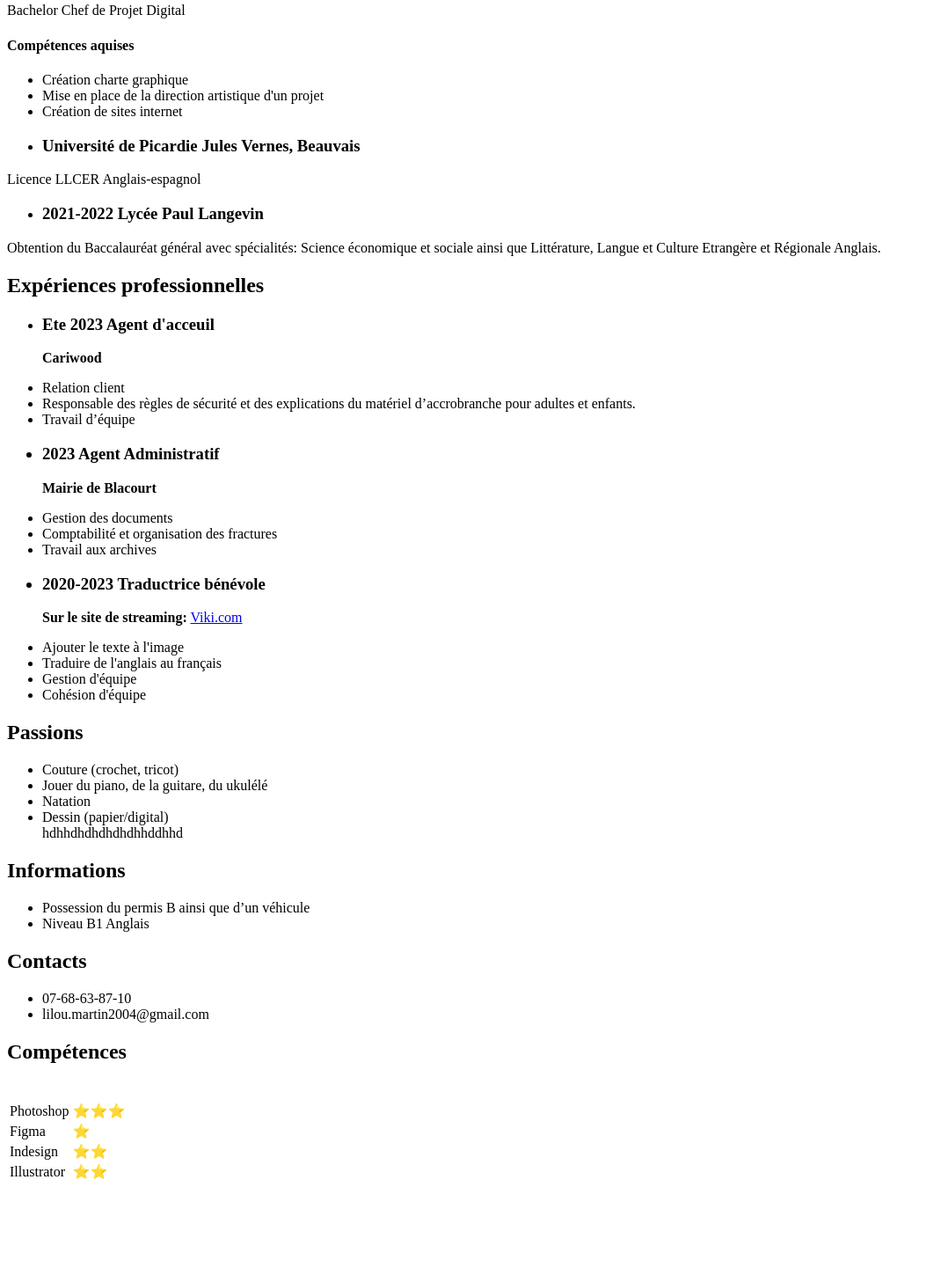
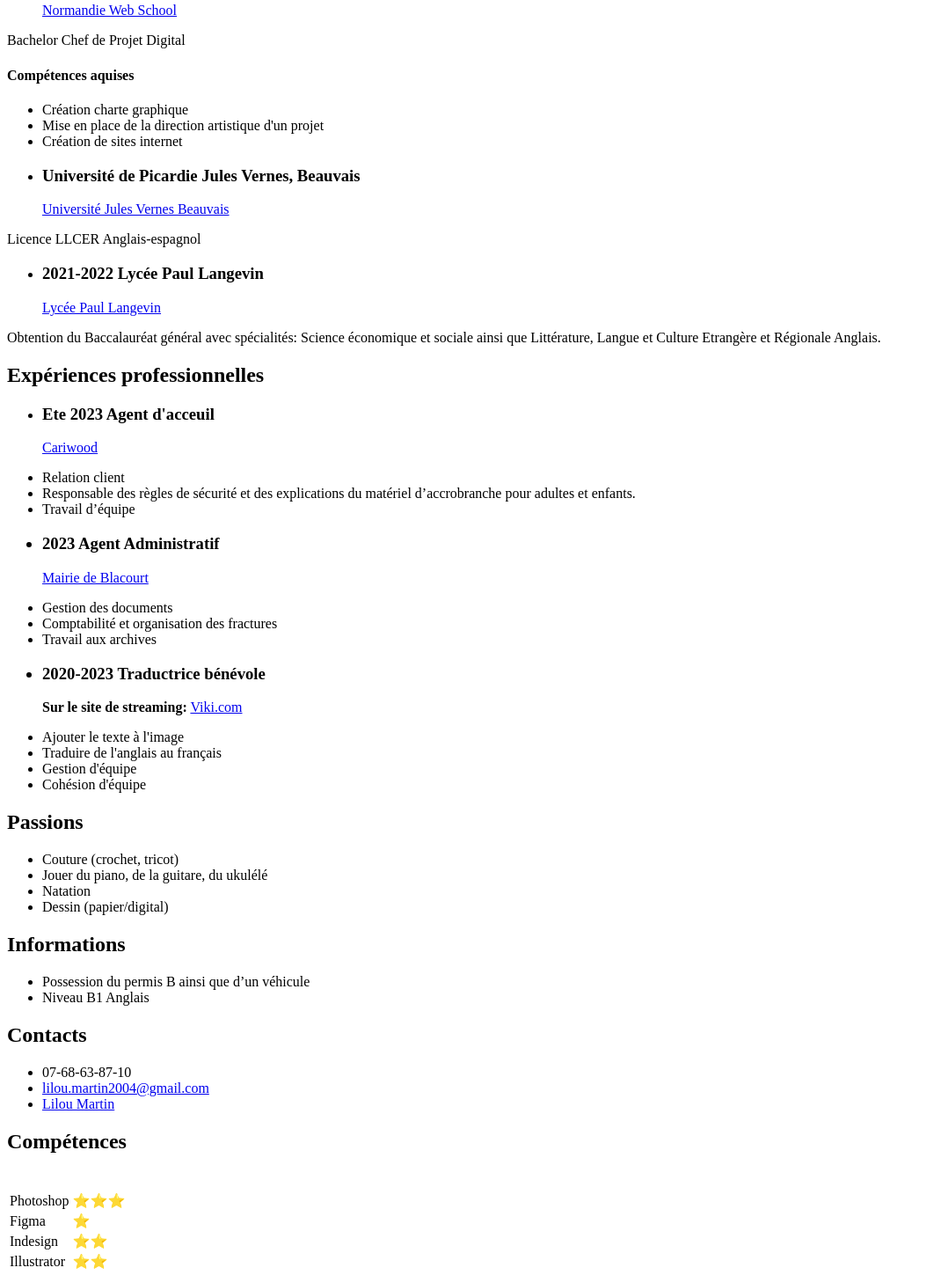
Before and after one commit to Leuloo/CV-HTML, a plain HTML site: page index.html.HTML in a window 1280 px wide. Shown: the part 825-2274 px from the top of the page at 88% size, without its empty margins (0-1053 px from the left). Before the commit the page ends 2177 px from the top, so only its background shows below. Drawn offline with Linux system fonts and the light colour scheme.

Commit message:
Mise de liens

```diff
--- a/index.html.HTML
+++ b/index.html.HTML
@@ -39,6 +39,9 @@
 
       <ul>
         <li><h3>2023-2026 Normandie Web School</h3></li>
+        <a href="https://normandiewebschool.fr/" target="_blank"
+          >Normandie Web School</a
+        >
       </ul>
 
       <p>Bachelor Chef de Projet Digital</p>
@@ -51,11 +54,19 @@
 
       <ul>
         <li><h3>Université de Picardie Jules Vernes, Beauvais</h3></li>
+        <a
+          href="https://www.u-picardie.fr/ufr/antenne-de-beauvais/accueil/antenne-universitaire-de-beauvais-377992.kjsp"
+          target="_blank"
+          >Université Jules Vernes Beauvais</a
+        >
       </ul>
       <p>Licence LLCER Anglais-espagnol</p>
 
       <ul>
         <li><h3>2021-2022 Lycée Paul Langevin</h3></li>
+        <a href="https://paul-langevin-beauvais.ac-amiens.fr/" target="_blank"
+          >Lycée Paul Langevin</a
+        >
       </ul>
       <p>
         Obtention du Baccalauréat général avec spécialités: Science économique
@@ -69,10 +80,8 @@
 
       <ul>
         <li><h3>Ete 2023 Agent d'acceuil</h3></li>
-        <p><strong>Cariwood</strong></p>
-      </ul>
-
-      <ul>
+        <a href="https://www.cariwood.fr/" target="_blank">Cariwood</a>
+        <p></p>
         <li>Relation client</li>
         <li>
           Responsable des règles de sécurité et des explications du matériel
@@ -84,7 +93,8 @@
       <ul>
         <h3><li>2023 Agent Administratif</li></h3>
 
-        <p><strong>Mairie de Blacourt</strong></p>
+        <a href="https://blacourt.fr/" target="_blank">Mairie de Blacourt </a>
+        <p></p>
         <li>Gestion des documents</li>
         <li>Comptabilité et organisation des fractures</li>
         <li>Travail aux archives</li>
@@ -111,7 +121,6 @@
         <li>Jouer du piano, de la guitare, du ukulélé</li>
         <li>Natation</li>
         <li>Dessin (papier/digital)</li>
-        hdhhdhdhdhdhdhhddhhd
       </ul>
     </section>
 
@@ -125,7 +134,16 @@
       <h2>Contacts</h2>
       <ul>
         <li>07-68-63-87-10</li>
-        <li>lilou.martin2004@gmail.com</li>
+        <li>
+          <a href="mailto:Lilou.martin2004@gmail.com"
+            >lilou.martin2004@gmail.com</a
+          >
+        </li>
+        <li>
+          <a href="https://www.linkedin.com/in/lilou-martin-109689295"
+            >Lilou Martin</a
+          >
+        </li>
       </ul>
     </section>
 
```
